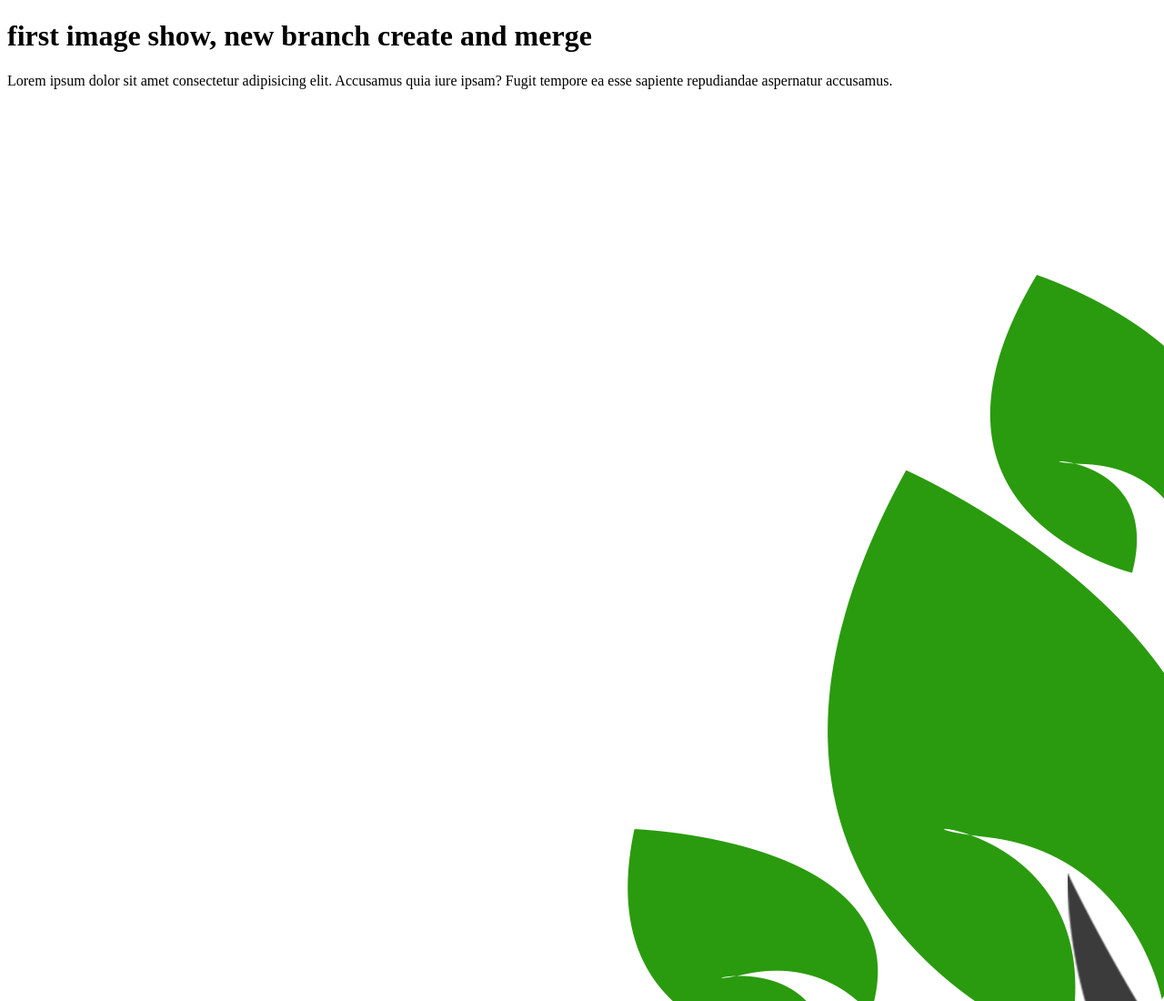
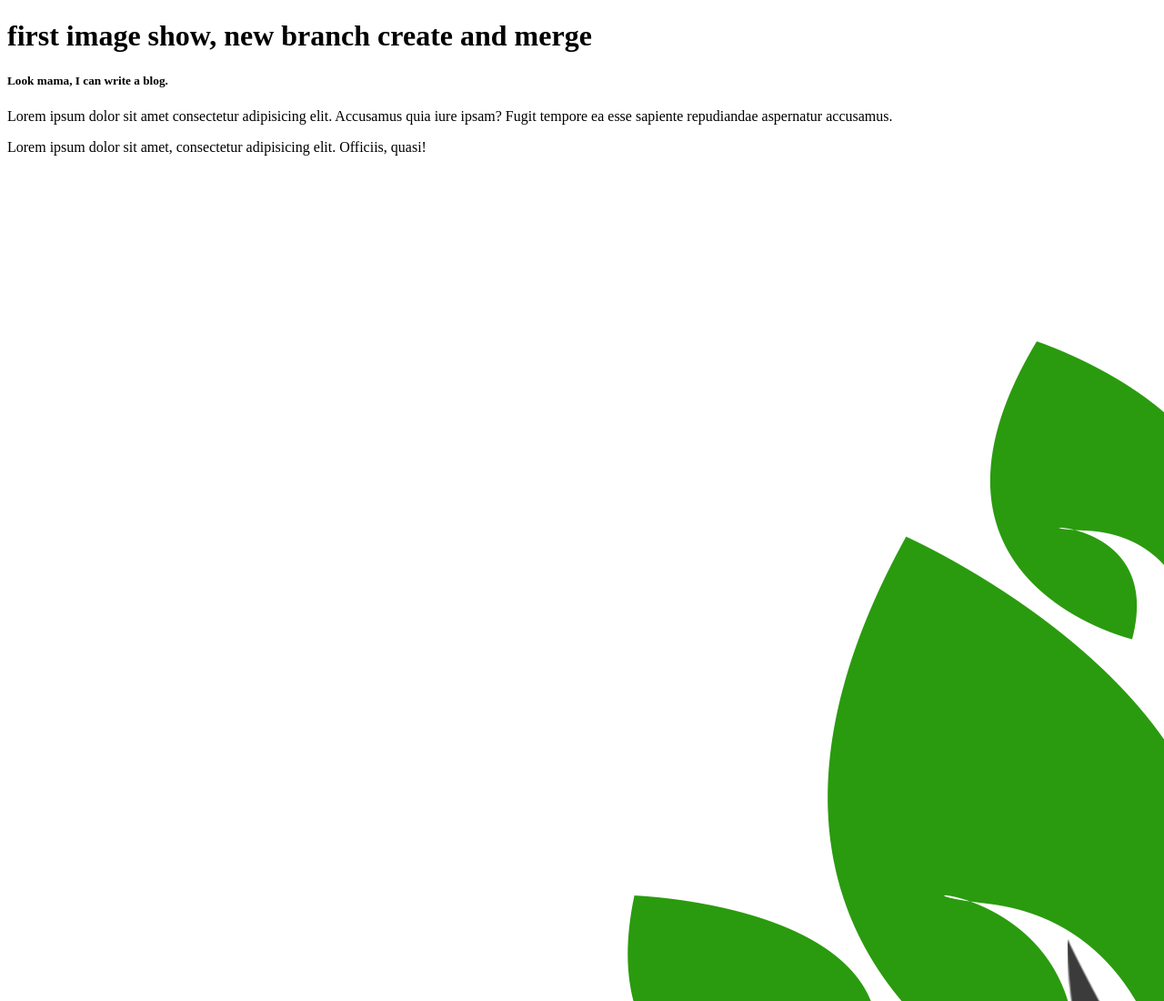
Before and after one commit to sajjad516/hello, a plain HTML site: page index.html in a window 1280 px wide. Shown: the top 1100 px of the page at 91% size. Drawn offline with Linux system fonts and the light colour scheme.

Commit message:
new edited

```diff
--- a/index.html
+++ b/index.html
@@ -8,7 +8,11 @@
 </head>
 <body>
   <h1>first image show, new branch create and merge </h4>
+<h5>Look mama, I can write a blog.</h5>
     <p>Lorem ipsum dolor sit amet consectetur adipisicing elit. Accusamus quia iure ipsam? Fugit tempore ea esse sapiente repudiandae aspernatur accusamus.</p>
+    <div>
+      <p>Lorem ipsum dolor sit amet, consectetur adipisicing elit. Officiis, quasi!</p>
+    </div>
     <img src="Logo-Design.png" alt="">
 </body>
 </html>
```
